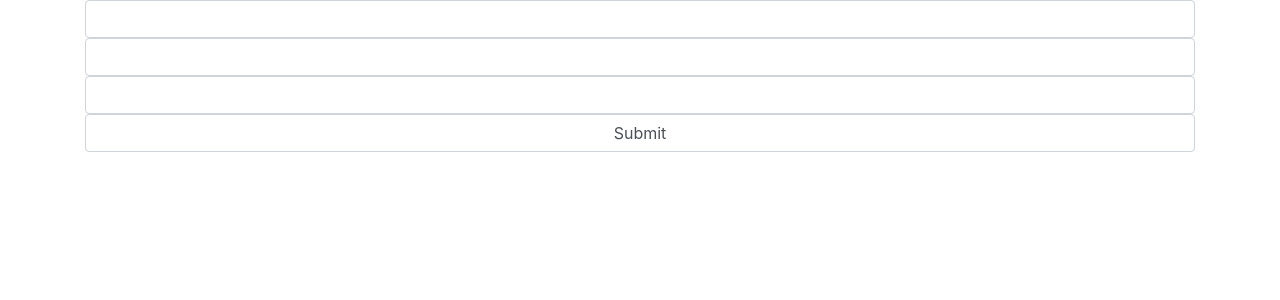
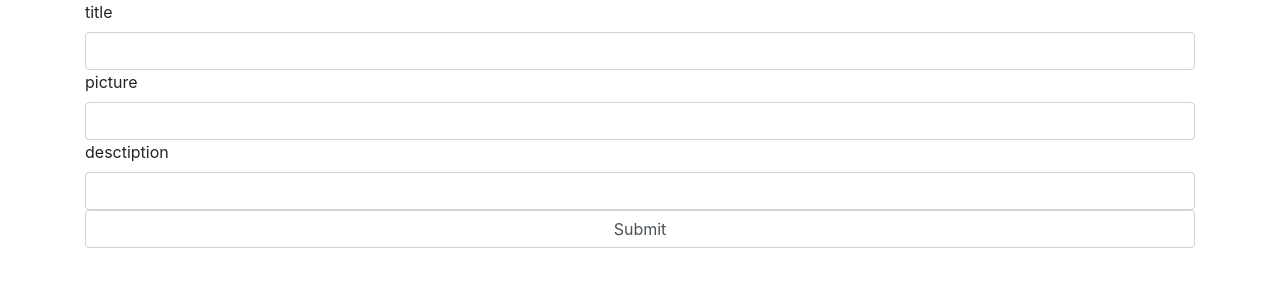
Before and after one commit to marcinbik/Redux-tutorial, a React (Create React App) app: page / in a window 1280 px wide. Shown: the top 300 px of the page. Built offline with nearby package versions, Linux system fonts and the light colour scheme.

Commit message:
view new items

```diff
--- a/src/components/App/App.jsx
+++ b/src/components/App/App.jsx
@@ -10,7 +10,7 @@ const App = () => {
   const dispatch = useDispatch();
 
   const onNewItem = (data) => {
-    const movie = { id: lodash.uniqueId(), title: data.title };
+    const movie = { id: lodash.uniqueId(), title: data.title, picture: data.picture, description: data.description };
     dispatch({ type: ADD_ITEM, movie });
   };
   return (
--- a/src/components/Form/Form.jsx
+++ b/src/components/Form/Form.jsx
@@ -1,6 +1,6 @@
 import React from 'react';
 import { useForm } from "react-hook-form";
-import { Input, Form as RSForm } from "reactstrap";
+import { Input, Form as RSForm, Label } from "reactstrap";
 
 
 
@@ -10,8 +10,11 @@ const Form = ({onSubmit} ) => {
 
   return (
     <RSForm onSubmit={handleSubmit(onSubmit)} >
+      <Label for="title">title</Label>
       <Input name="title" innerRef={register}/>
+      <Label for="picture">picture</Label>
       <Input name="picture" innerRef={register}/>
+      <Label for="desctiption">desctiption</Label>
       <Input name="description" innerRef={register}/>
       <Input type="submit"/>
 
--- a/src/components/Movie/Movie.jsx
+++ b/src/components/Movie/Movie.jsx
@@ -1,18 +1,20 @@
 import React from "react";
-import { Button, Card, Col, CardBody, CardTitle } from "reactstrap";
+import { Button, Card, Col, CardBody, CardTitle, CardText } from "reactstrap";
 import Modal from "../Modal";
 
 
-const Movie = ({ id, title, onRemove }) => {
+const Movie = ({ id, title,picture,description, onRemove }) => {
+  console.log(picture,description);
   return (
     <Col xs={12} md={4} lg={3}>
       <Card className="my-3">
         <CardBody>
+          <img width="100%" src={picture} alt="Card  cap" />
           <CardTitle>{title}</CardTitle>
+          <CardText>{description}</CardText>
           <Button color="danger" size="sm" className="mx-3"  onClick={() => onRemove(id)}>
             delete
-          </Button>
-          <Modal id = {id}/>
+          </Button><Modal id = {id}/>
         </CardBody>
       </Card>
     </Col>
```
